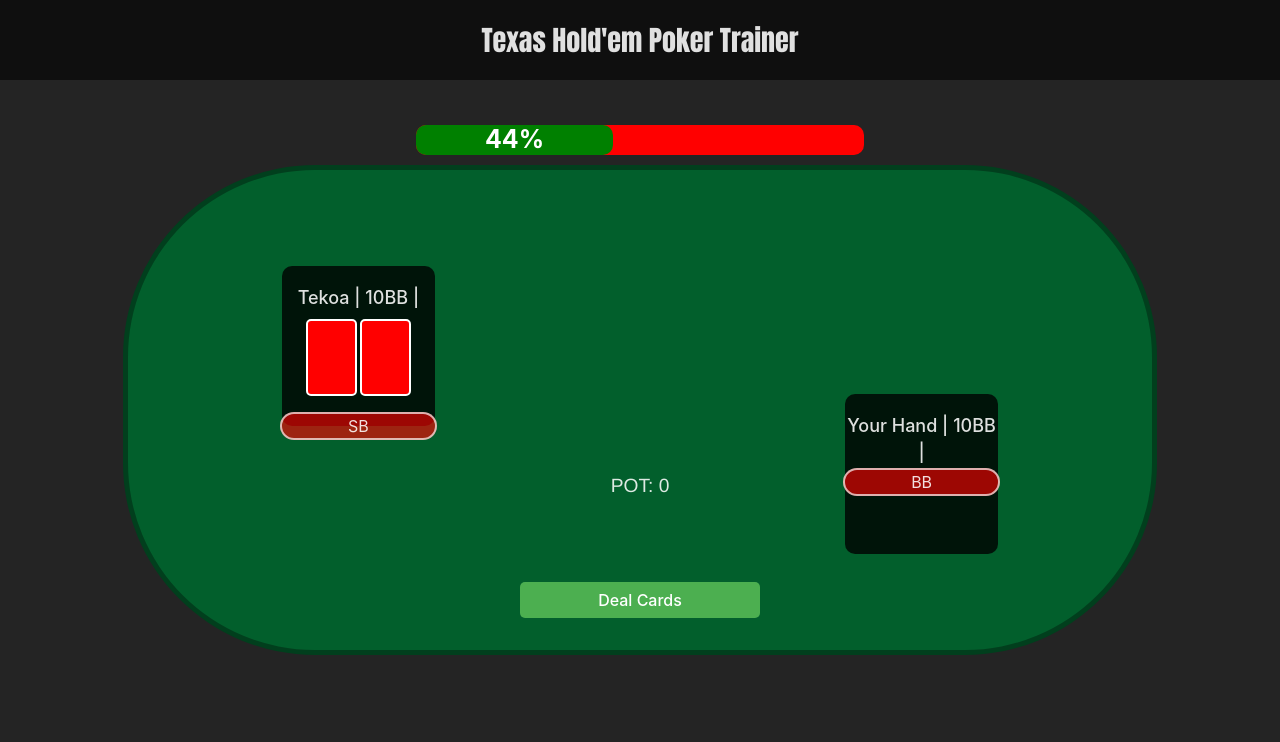
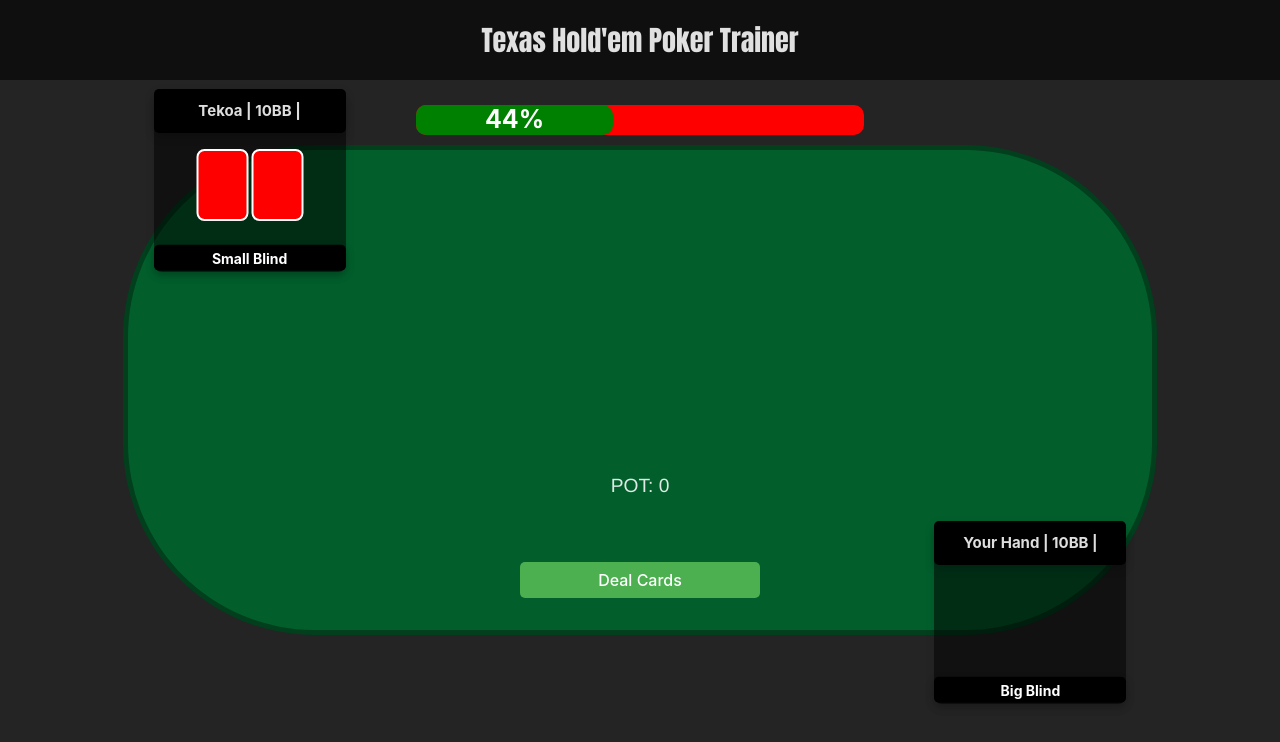
Before and after one commit to Joshieingold/poker-trainer, a React (Vite) app: page / in a window 1280 px wide. Shown: the top 742 px of the page. Built offline with nearby package versions, Linux system fonts and the light colour scheme.

Commit message:
Made hand containers nicer and refactored some of the divs for use

```diff
--- a/src/components/Actions/actions.css
+++ b/src/components/Actions/actions.css
@@ -6,7 +6,7 @@
     justify-content:space-evenly;
     align-items: center;
     width: 100vw;
-    height: 6vw;
+    height: 4vw;
     background: rgb(78, 32, 32);
 }
 .foldBtn, .checkBtn, .raiseBtn {
--- a/src/components/PokerTable.css
+++ b/src/components/PokerTable.css
@@ -53,47 +53,10 @@
     transition: background-color 0.3s;
 }
 
-.player1Container, .player2Container {
-    position: absolute;
-    height: 10rem;
-    width: 7rem;
-    background-color: rgba(0, 0, 0, 0.788);
-    border-radius: 10px;
-    display: flex;
-    flex-direction: column;
-    align-items: center;
-    text-align: center;
-    z-index: 100;
-}
 
-.player1Container {
-    display: flex;
-    justify-content: top;
-    align-items: center;
-    top: 12vh;
-    left: 12vw;
-    min-width: 15%;
-    max-width: 15%;
-    max-height: 40%;
-}
 
-.player2Container {
-    display: flex;
-    justify-content: top;
-    align-items: center;
-    bottom: 12vh;
-    right: 12vw;
-    min-width: 15%;
-    max-width: 15%;
-    max-height: 40%;
-}
 
-.playerName {
-    font-size: large;
-    font-weight: 500;
-    width: 100%;
-    height: 1%
-}
+
 
 .communityCardsContainer {
     position: absolute;
@@ -137,21 +100,26 @@
 }
 .cardBack {
     margin-top: 15%;
-    width: 47px;
-    height: 73px;
+    width: 48px;
+    height: 68px;
     background-color: red;
     border: 2px solid white;
-    border-radius: 5px;
+    border-radius: 8px;
     display: flex;
     align-items: center;
     justify-content: center;
-    color: white;
 
 }
 
 .cardBacks {
     display: flex;
     gap: 3px;
+    display: flex;
+    justify-content: center;
+    align-items: center;
+
+
+
 }
 
 .newHandBtn {
@@ -175,9 +143,87 @@
     font-family: 'Franklin Gothic Medium', 'Arial Narrow', Arial, sans-serif;
     font-size: larger;
 }
-.position {
-    background: rgba(255, 0, 0, 0.616);
+
+.playerContainers {
+    display: flex;
+    justify-content: space-between;
+    padding: 20px;
+  }
+
+  .player1Container {
+    top: 12vh;
+    left: 12vw;
+  }
+
+  .player2Container {
+    bottom: 12vh;
+    right: 12vw;
+  }
+  .player1Container, .player2Container {
+    display: flex;
+    flex-direction: column;
+    align-items: center;
+    justify-content: space-between;
+    width: 15vw; /* Adjust the width to make it more rectangular */
+    height: 22vh;
+    background-color: #00000086;
+    border-radius: 8px;
+    box-shadow: 0px 4px 10px rgba(0, 0, 0, 0.1);
+    position: absolute; /* Allows positionContainer to overlap cards */
+  }
+
+  .playerName {
+    display: flex;
+    position: absolute;
+    top: 0; /* Moves the position halfway */
+    left: 50%;
+    transform: translate(-50%, -50%);
+    background-color: #000000;
+    height: 25%;
     width: 100%;
-    border-radius: 20px;
-    border: 2px solid  rgba(255, 255, 255, 0.678);
-}
+    border-radius: 5px;
+    font-weight: bold;
+    font-size: 15px;
+    box-shadow: 0px 4px 10px rgba(0, 0, 0, 0.2);
+    justify-content: center;
+    align-items: center;
+    z-index: 100;
+  }
+
+
+  .cardContainer {
+    display: flex;
+    justify-content: center;
+    position: absolute;
+    top: 46%; /* Moves the position halfway */
+    left: 50%;
+    transform: translate(-50%, -50%);
+
+  }
+
+
+
+
+  .positionContainer {
+    display: flex;
+    position: absolute;
+    top: 92%; /* Moves the position halfway */
+    left: 50%;
+    transform: translate(-50%, -50%);
+    background-color: #000000;
+    height: 15%;
+    width: 100%;
+    border-radius: 5px;
+    font-weight: bold;
+    font-size: 14px;
+    box-shadow: 0px 4px 10px rgba(0, 0, 0, 0.2);
+    justify-content: center;
+    align-items: center;
+  }
+
+  .position {
+    display: flex;
+    color: #ffffff;
+    text-align: center;
+
+  }
--- a/src/components/PokerTable.jsx
+++ b/src/components/PokerTable.jsx
@@ -279,32 +279,9 @@ const PokerTable = () => {
                         </button>
                     </div>
                 )}
-                <div className='player1Container'>
-                    <p className='playerName'>Tekoa | {opponentStack / bbAmount}BB |</p>
-                    {areOpponentCardsVisible ? (
-                        <Hand cards={opponentHand} />
-                    ) : (
-                        <div className='cardBacks'>
-                            <div className='cardBack'></div>
-                            <div className='cardBack'></div>
-                        </div>
-                    )}
-                    {isOpponentBB ? (
-                        <p className="position">BB</p>)
-                    : (
-                        <p className="position">SB</p>
-                    )}
-                </div>
 
-                <div className='player2Container'>
-                    <p className='playerName'>Your Hand | {playerStack / bbAmount}BB |</p>
-                    <div className='cardContainer'><Hand cards={playerHand} /></div>
-                    {isPlayerBigBlind ? (
-                        <p className="position">BB</p>)
-                    : (
-                        <p className="position">SB</p>
-                    )}
-                </div>
+
+
 
                 <div className='communityCardsContainer'>
                     <Hand cards={communityCards} />
@@ -315,7 +292,41 @@ const PokerTable = () => {
 
 
             </div>
+            <div className="playerContainers">
+                <div className='player1Container'>
+                        <p className='playerName'>Tekoa | {opponentStack / bbAmount}BB |</p>
+                        <div className='cardContainer'>
+                            {areOpponentCardsVisible ? (
+                                <Hand cards={opponentHand} />
+                            ) : (
+                                <div className='cardBacks'>
+                                    <div className='cardBack'></div>
+                                    <div className='cardBack'></div>
+                                </div>
+                            )}
+                        </div>
+                        <div className='positionContainer'>
+                            {isOpponentBB ? (
+                                    <p className="position">Big Blind</p>)
+                                : (
+                                    <p className="position">Small Blind</p>
+                                )}
+                        </div>
 
+                </div>
+                <div className='player2Container'>
+                        <p className='playerName'>Your Hand | {playerStack / bbAmount}BB |</p>
+                        <div className='cardContainer'><Hand cards={playerHand} /></div>
+                        <div className='positionContainer'>
+                            {isPlayerBigBlind ? (
+                                <p className="position">Big Blind</p>)
+                            : (
+                                <p className="position">Small Blind</p>
+                            )}
+                        </div>
+
+                </div>
+            </div>
 
             <div className='gameControls'>
                 {['pre-flop', 'flop', 'turn', 'river', 'folded'].includes(gameState) && (
```
